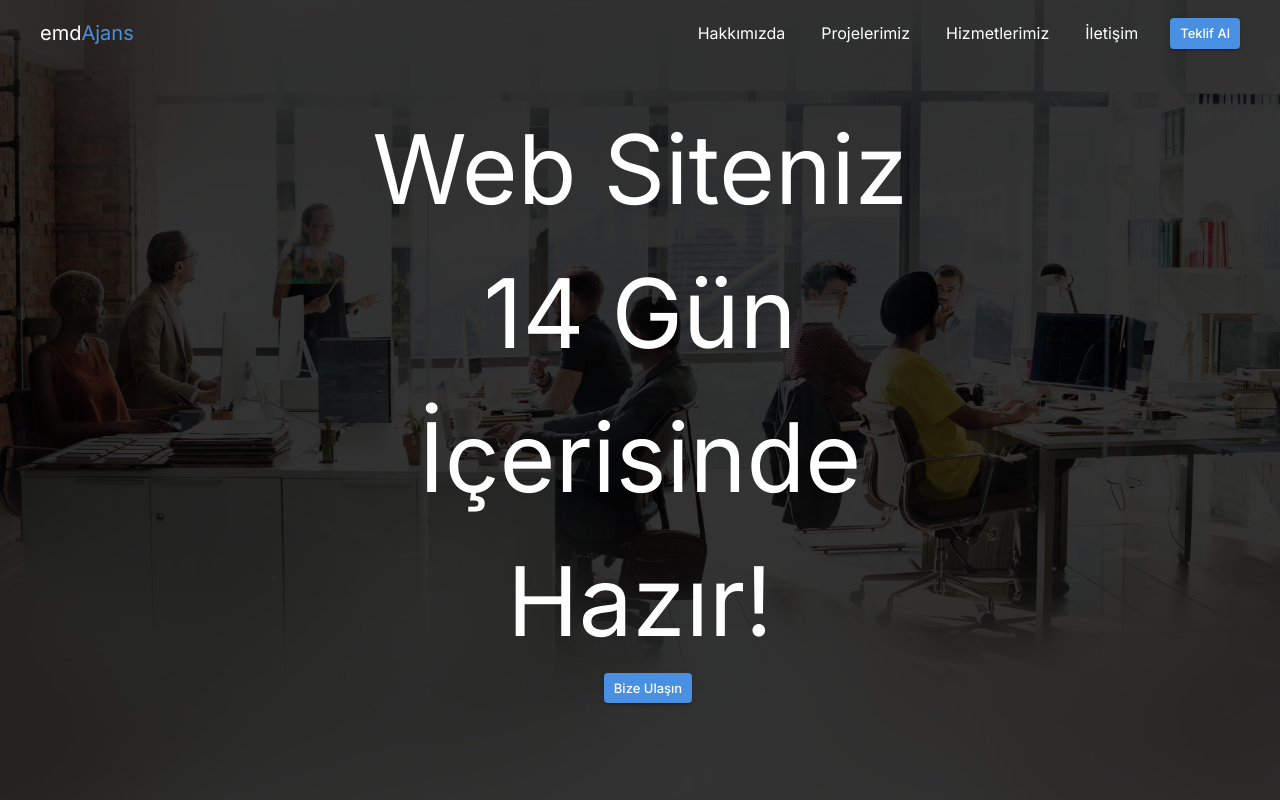
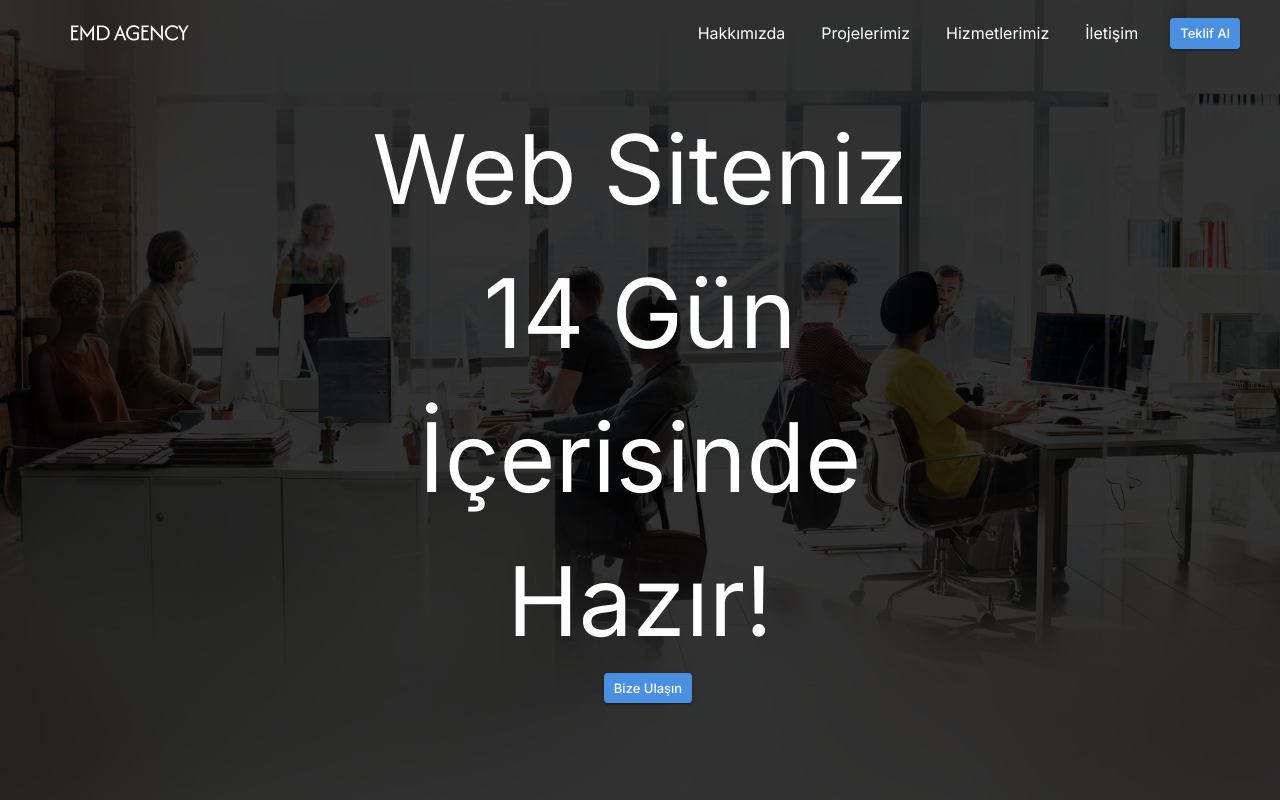
Before and after one commit to enesmalikdmn/emd-ajans, a Next.js app: page / in a window 1280 px wide. Shown: the top 800 px of the page. Built offline with nearby package versions, Linux system fonts and the light colour scheme.

Commit message:
feat: Enhance Header component and add client-side imports to page.tsx

```diff
--- a/app/components/Header.tsx
+++ b/app/components/Header.tsx
@@ -1,6 +1,7 @@
 'use client';
 
 import Link from 'next/link';
+import Image from 'next/image';
 import { Button } from '@mui/material';
 
 const Header = () => {
@@ -8,9 +9,14 @@
     <header className="h-1/12 flex items-center fixed w-full bg-transparent z-50">
       <nav className="container mx-auto px-4 py-4">
         <div className="flex items-center justify-between">
-          <Link href="/" className="text-[20px] font-normal">
-            <span className="text-[#fff]">emd</span>
-            <span className="text-[#4A90E2]">Ajans</span>
+          <Link href="/" className="relative w-[180px] h-[120px]">
+            <Image
+              src="/images/logo.png"
+              alt="EMD Ajans Logo"
+              fill
+              className="object-contain"
+              priority
+            />
           </Link>
 
           <div className="flex items-center space-x-8">
--- a/app/page.tsx
+++ b/app/page.tsx
@@ -1,3 +1,5 @@
+'use client';
+
 import Header from './components/Header';
 import Hero from './components/Hero';
 import Services from './components/Services';
```
Also changed, not shown: public/images/logo.png (added).
